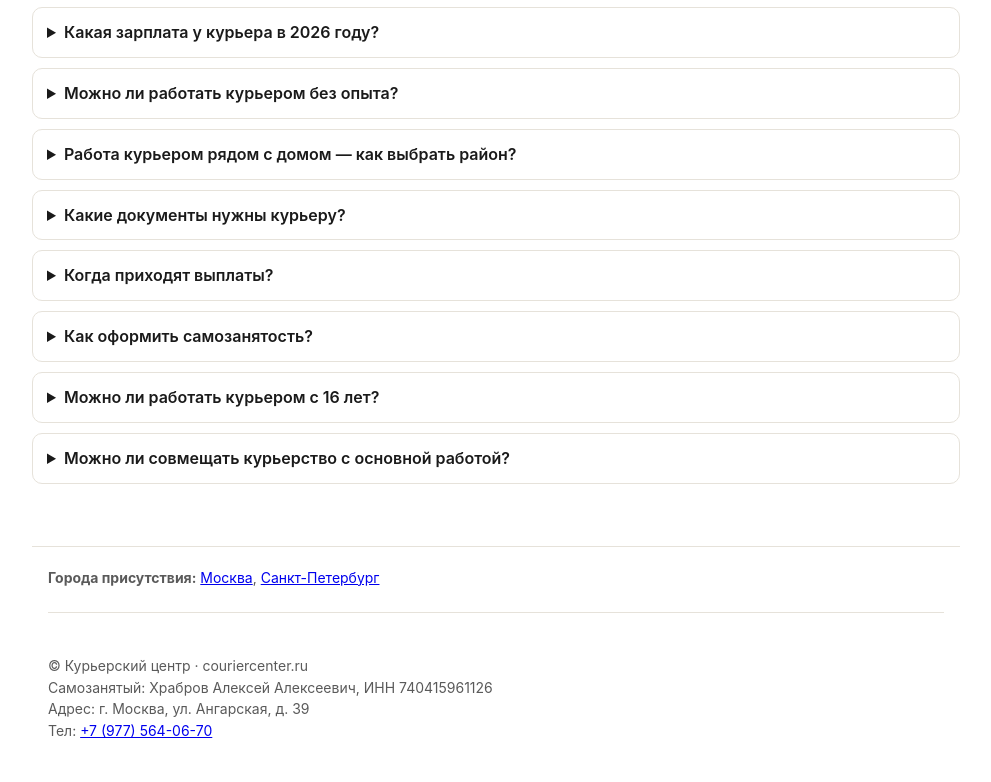
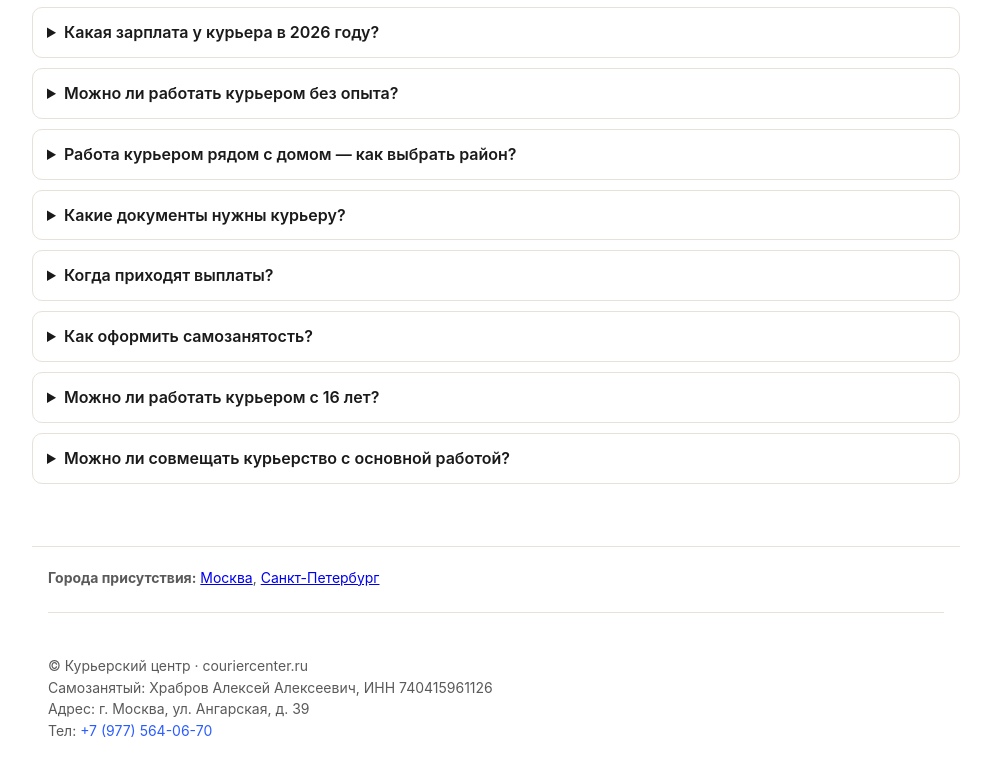
Before and after one commit to cartoonxxx/kuryer-site, a plain HTML site: page index.html in a window 1280 px wide. Shown: the part 4452-5234 px from the top of the page, without its empty margins (144-1135 px from the left). Drawn offline with Linux system fonts and the light colour scheme.

Commit message:
Update footer.html

```diff
--- a/footer.html
+++ b/footer.html
@@ -3,5 +3,5 @@
 © Курьерский центр · couriercenter.ru<br>
 Самозанятый: Храбров Алексей Алексеевич, ИНН 740415961126<br>
 Адрес: г. Москва, ул. Ангарская, д. 39<br>
-Тел: <a href="tel:+79775640670">+7 (977) 564-06-70</a>
+Тел: <a href="tel:+79775640670" style="color:#2B5CFF;text-decoration:none">+7 (977) 564-06-70</a>
 </footer>
```
